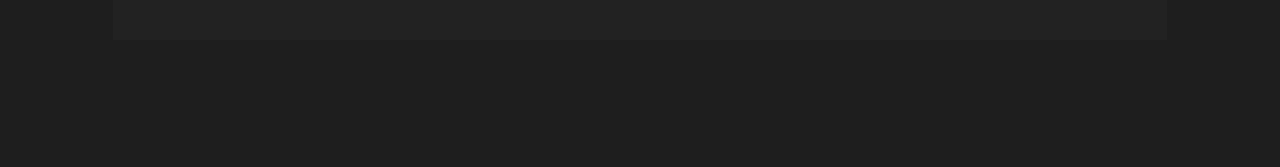
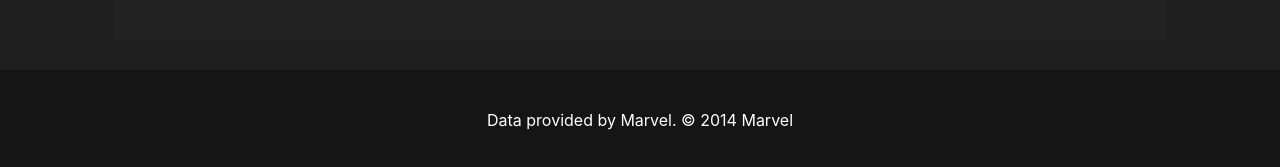
Before and after one commit to wendellmoraisz/MarvelApp, a React (Create React App) app: page / in a window 1280 px wide. Shown: the part 795-962 px from the top of the page. Before the commit the page ends 865 px from the top, so only its background shows below. Built offline with nearby package versions, Linux system fonts and the light colour scheme; the HTML template or start-up script is replaced by a standard one.

Commit message:
feat: componente footer

```diff
--- a/src/App.tsx
+++ b/src/App.tsx
@@ -1,5 +1,6 @@
 import React from 'react';
 import CardsContainer from './components/cardsContainer';
+import Footer from './components/footer';
 import Header from './components/header';
 
 function App() {
@@ -7,6 +8,7 @@
     <>
     <Header/>
     <CardsContainer/>
+    <Footer/>
     </>
   );
 }
--- /dev/null
+++ b/src/components/footer/index.tsx
@@ -0,0 +1,12 @@
+import * as S from "./styles";
+
+export const Footer = () => {
+
+    return (
+        <S.Container>
+            <p>Data provided by Marvel. © 2014 Marvel</p>
+        </S.Container>
+    );
+}
+
+export default Footer;
--- /dev/null
+++ b/src/components/footer/styles.ts
@@ -0,0 +1,11 @@
+import styled from "styled-components";
+
+export const Container = styled.footer`
+width: 100%;
+display: flex;
+justify-content: center;
+align-items: center;
+height: 100px;
+background-color: #151515;
+color: #fff;
+`;
```
